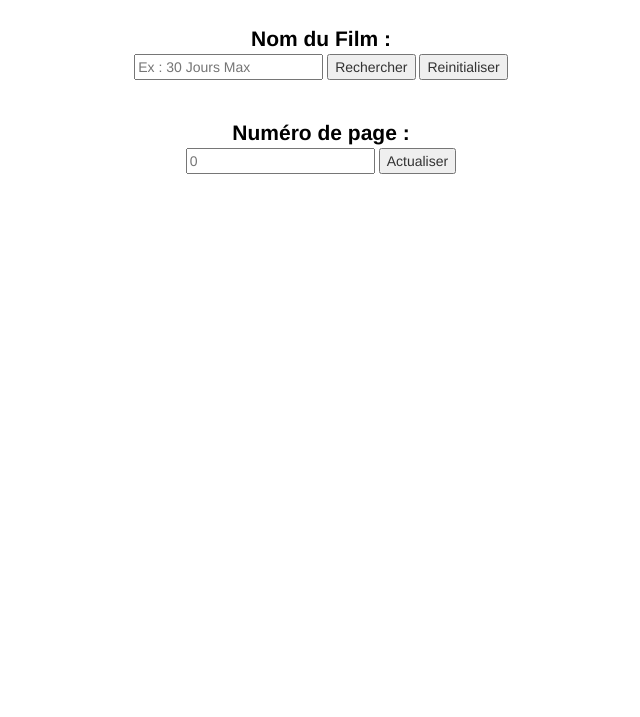
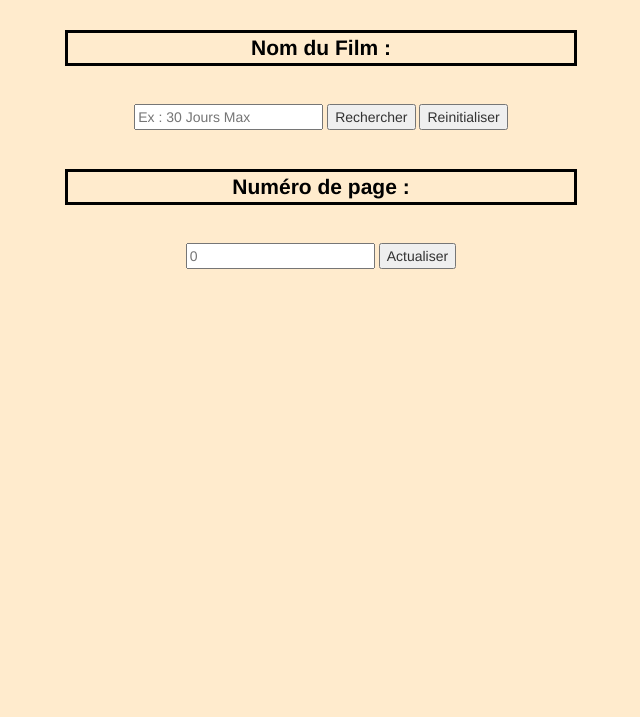
Before and after one commit to AntoineSirot/Filming_In_Paris, a plain HTML site: page index.html in a window 1280 px wide. Shown: the part 83-800 px from the top of the page, without its empty margins (319-959 px from the left). Drawn offline with nearby package versions, Linux system fonts and the light colour scheme; no server answers.

Commit message:
Update Front

```diff
--- a/style.css
+++ b/style.css
@@ -3,8 +3,13 @@
     font-weight: bold;
     color: #000;
     text-align: center;
-    margin: 3% 0 0 0;
+    margin: 3% 30% 3% 30%;
     padding: 0;
+    border: #000;
+    border-style: solid;
+
+
+
 }
 
 .ContentContainer {
@@ -13,7 +18,7 @@
 }
 
 #result {
-    margin: 3% 0 0 2%;
+    margin: 3% 2% 8% 2%;
     text-align: center;
     display: flex;
     flex-direction: column;
@@ -32,3 +37,7 @@ table, th, td {
 .centerTable {
     margin: 0 1 0 1;
 }
+
+body {
+    background-color: blanchedalmond;
+}
```
